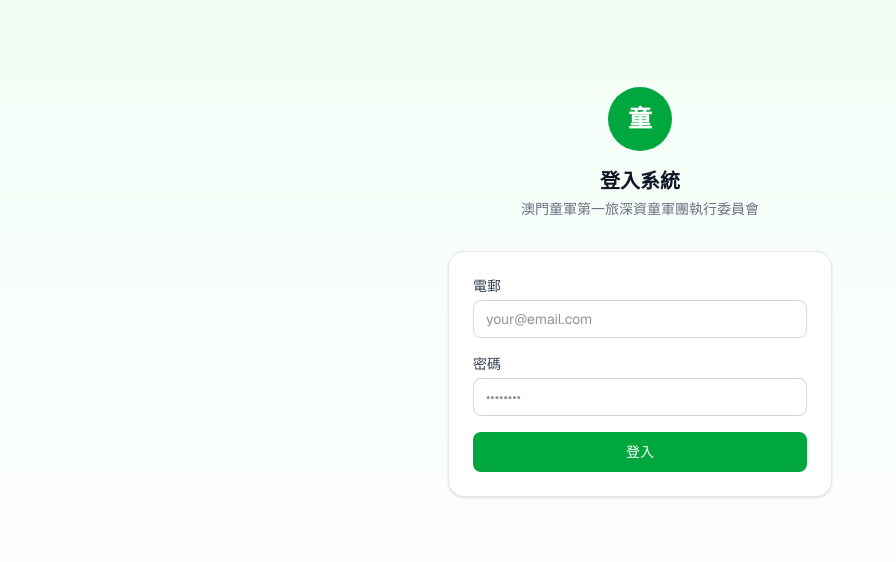
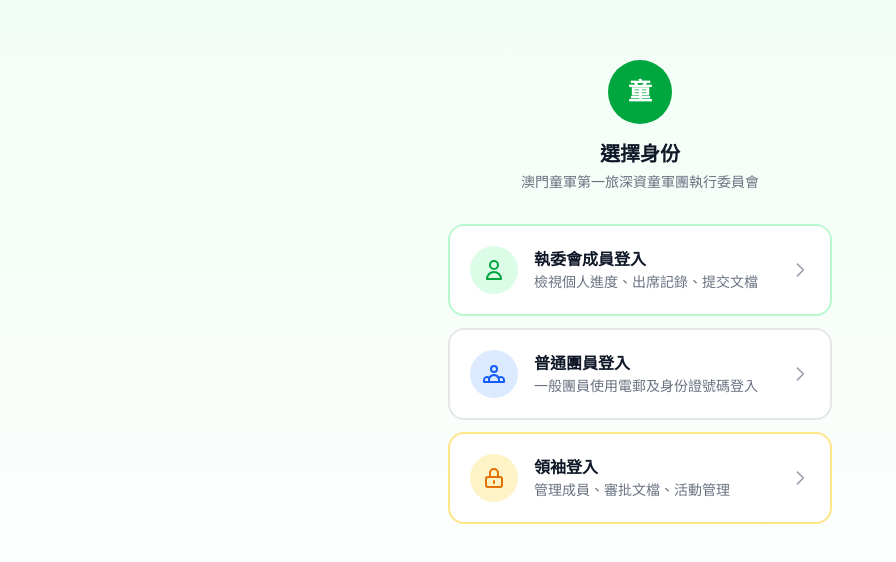
Before and after one commit to wenjiechen355-ux/lucas, a Next.js app: page /auth/login in a window 1280 px wide. Shown: the part 108-670 px from the top of the page, without its empty margins (0-896 px from the left). Built offline with nearby package versions, Linux system fonts and the light colour scheme; no server answers.

Commit message:
restore login role selection, remove signup only

```diff
--- a/src/app/auth/login/login-form.tsx
+++ b/src/app/auth/login/login-form.tsx
@@ -4,7 +4,10 @@ import { useState } from 'react'
 import { useRouter } from 'next/navigation'
 import { createClient } from '@/lib/supabase/client'
 
+type RoleSelection = 'member' | 'regular' | 'leader' | null
+
 export default function LoginForm() {
+  const [role, setRole] = useState<RoleSelection>(null)
   const [email, setEmail] = useState('')
   const [password, setPassword] = useState('')
   const [error, setError] = useState('')
@@ -34,6 +37,73 @@ export default function LoginForm() {
     }
   }
 
+  // —— 角色選擇畫面 ——
+  if (!role) {
+    return (
+      <div className="min-h-screen flex items-center justify-center bg-gradient-to-b from-green-50 to-white px-4">
+        <div className="w-full max-w-sm text-center">
+          <div className="w-16 h-16 rounded-full bg-green-600 flex items-center justify-center text-white text-2xl font-bold mx-auto mb-4">童</div>
+          <h1 className="text-xl font-bold text-gray-900 mb-1">選擇身份</h1>
+          <p className="text-sm text-gray-500 mb-8">澳門童軍第一旅深資童軍團執行委員會</p>
+
+          <div className="space-y-3">
+            <button onClick={() => setRole('member')}
+              className="w-full flex items-center gap-4 bg-white border-2 border-green-200 rounded-2xl p-5 text-left hover:border-green-400 hover:bg-green-50/50 transition-all"
+            >
+              <div className="w-12 h-12 rounded-full bg-green-100 flex items-center justify-center flex-shrink-0">
+                <svg className="w-6 h-6 text-green-600" fill="none" stroke="currentColor" viewBox="0 0 24 24">
+                  <path strokeLinecap="round" strokeLinejoin="round" strokeWidth={2} d="M16 7a4 4 0 11-8 0 4 4 0 018 0zM12 14a7 7 0 00-7 7h14a7 7 0 00-7-7z" />
+                </svg>
+              </div>
+              <div className="text-left">
+                <p className="font-semibold text-gray-900">執委會成員登入</p>
+                <p className="text-sm text-gray-500">檢視個人進度、出席記錄、提交文檔</p>
+              </div>
+              <svg className="w-5 h-5 text-gray-400 ml-auto flex-shrink-0" fill="none" stroke="currentColor" viewBox="0 0 24 24">
+                <path strokeLinecap="round" strokeLinejoin="round" strokeWidth={2} d="M9 5l7 7-7 7" />
+              </svg>
+            </button>
+
+            <button onClick={() => setRole('regular')}
+              className="w-full flex items-center gap-4 bg-white border-2 border-gray-200 rounded-2xl p-5 text-left hover:border-blue-400 hover:bg-blue-50/50 transition-all"
+            >
+              <div className="w-12 h-12 rounded-full bg-blue-100 flex items-center justify-center flex-shrink-0">
+                <svg className="w-6 h-6 text-blue-600" fill="none" stroke="currentColor" viewBox="0 0 24 24">
+                  <path strokeLinecap="round" strokeLinejoin="round" strokeWidth={2} d="M17 20h5v-2a3 3 0 00-5.356-1.857M17 20H7m10 0v-2c0-.656-.126-1.283-.356-1.857M7 20H2v-2a3 3 0 015.356-1.857M7 20v-2c0-.656.126-1.283.356-1.857m0 0a5.002 5.002 0 019.288 0M15 7a3 3 0 11-6 0 3 3 0 016 0z" />
+                </svg>
+              </div>
+              <div className="text-left">
+                <p className="font-semibold text-gray-900">普通團員登入</p>
+                <p className="text-sm text-gray-500">一般團員使用電郵及身份證號碼登入</p>
+              </div>
+              <svg className="w-5 h-5 text-gray-400 ml-auto flex-shrink-0" fill="none" stroke="currentColor" viewBox="0 0 24 24">
+                <path strokeLinecap="round" strokeLinejoin="round" strokeWidth={2} d="M9 5l7 7-7 7" />
+              </svg>
+            </button>
+
+            <button onClick={() => setRole('leader')}
+              className="w-full flex items-center gap-4 bg-white border-2 border-amber-200 rounded-2xl p-5 text-left hover:border-amber-400 hover:bg-amber-50/50 transition-all"
+            >
+              <div className="w-12 h-12 rounded-full bg-amber-100 flex items-center justify-center flex-shrink-0">
+                <svg className="w-6 h-6 text-amber-600" fill="none" stroke="currentColor" viewBox="0 0 24 24">
+                  <path strokeLinecap="round" strokeLinejoin="round" strokeWidth={2} d="M12 15v2m-6 4h12a2 2 0 002-2v-6a2 2 0 00-2-2H6a2 2 0 00-2 2v6a2 2 0 002 2zm10-10V7a4 4 0 00-8 0v4h8z" />
+                </svg>
+              </div>
+              <div className="text-left">
+                <p className="font-semibold text-gray-900">領袖登入</p>
+                <p className="text-sm text-gray-500">管理成員、審批文檔、活動管理</p>
+              </div>
+              <svg className="w-5 h-5 text-gray-400 ml-auto flex-shrink-0" fill="none" stroke="currentColor" viewBox="0 0 24 24">
+                <path strokeLinecap="round" strokeLinejoin="round" strokeWidth={2} d="M9 5l7 7-7 7" />
+              </svg>
+            </button>
+          </div>
+        </div>
+      </div>
+    )
+  }
+
+  // —— 登入表單 ——
   return (
     <div className="min-h-screen flex items-center justify-center bg-gradient-to-b from-green-50 to-white px-4">
       <div className="w-full max-w-sm">
@@ -44,6 +114,22 @@ export default function LoginForm() {
         </div>
 
         <form onSubmit={handleLogin} className="bg-white rounded-2xl shadow-sm border border-gray-200 p-6 space-y-4">
+          {/* 角色標籤 */}
+          <div className={`flex items-center gap-2 px-3 py-2 rounded-lg text-sm font-medium ${
+            role === 'leader' ? 'bg-amber-50 text-amber-700' :
+            role === 'regular' ? 'bg-blue-50 text-blue-700' :
+            'bg-green-50 text-green-700'
+          }`}>
+            {role === 'leader'
+              ? <svg className="w-4 h-4" fill="none" stroke="currentColor" viewBox="0 0 24 24"><path strokeLinecap="round" strokeLinejoin="round" strokeWidth={2} d="M12 15v2m-6 4h12a2 2 0 002-2v-6a2 2 0 00-2-2H6a2 2 0 00-2 2v6a2 2 0 002 2zm10-10V7a4 4 0 00-8 0v4h8z" /></svg>
+              : <svg className="w-4 h-4" fill="none" stroke="currentColor" viewBox="0 0 24 24"><path strokeLinecap="round" strokeLinejoin="round" strokeWidth={2} d="M16 7a4 4 0 11-8 0 4 4 0 018 0zM12 14a7 7 0 00-7 7h14a7 7 0 00-7-7z" /></svg>
+            }
+            {role === 'leader' ? '以領袖身份登入' :
+             role === 'regular' ? '以普通團員身份登入' :
+             '以執委會成員身份登入'}
+            <button type="button" onClick={() => setRole(null)} className="ml-auto text-xs underline opacity-60 hover:opacity-100">更換身份</button>
+          </div>
+
           <div>
             <label className="block text-sm font-medium text-gray-700 mb-1">電郵</label>
             <input type="email" value={email} onChange={e => setEmail(e.target.value)}
@@ -65,6 +151,12 @@ export default function LoginForm() {
           >
             {loading ? '處理中...' : '登入'}
           </button>
+
+          <div className="text-center text-sm">
+            <button type="button" onClick={() => setRole(null)} className="text-gray-500 hover:underline cursor-pointer">
+              ← 返回選擇身份
+            </button>
+          </div>
         </form>
       </div>
     </div>
```
